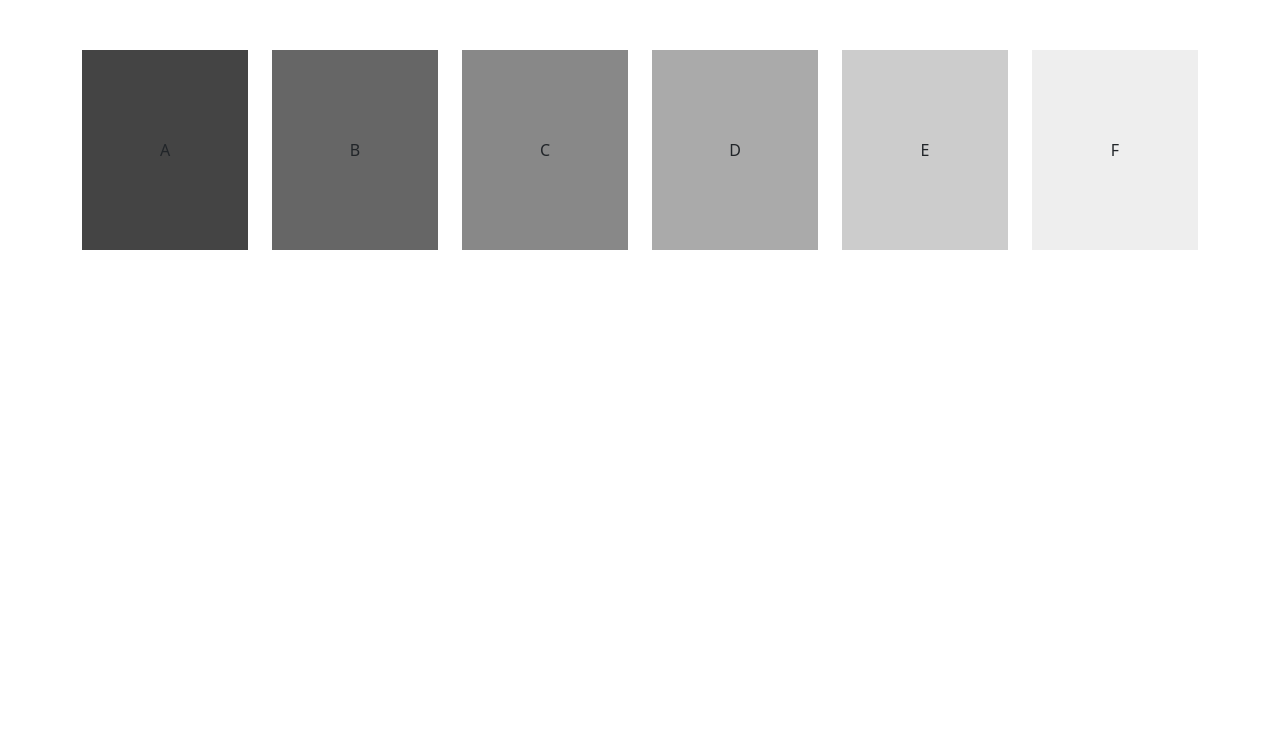
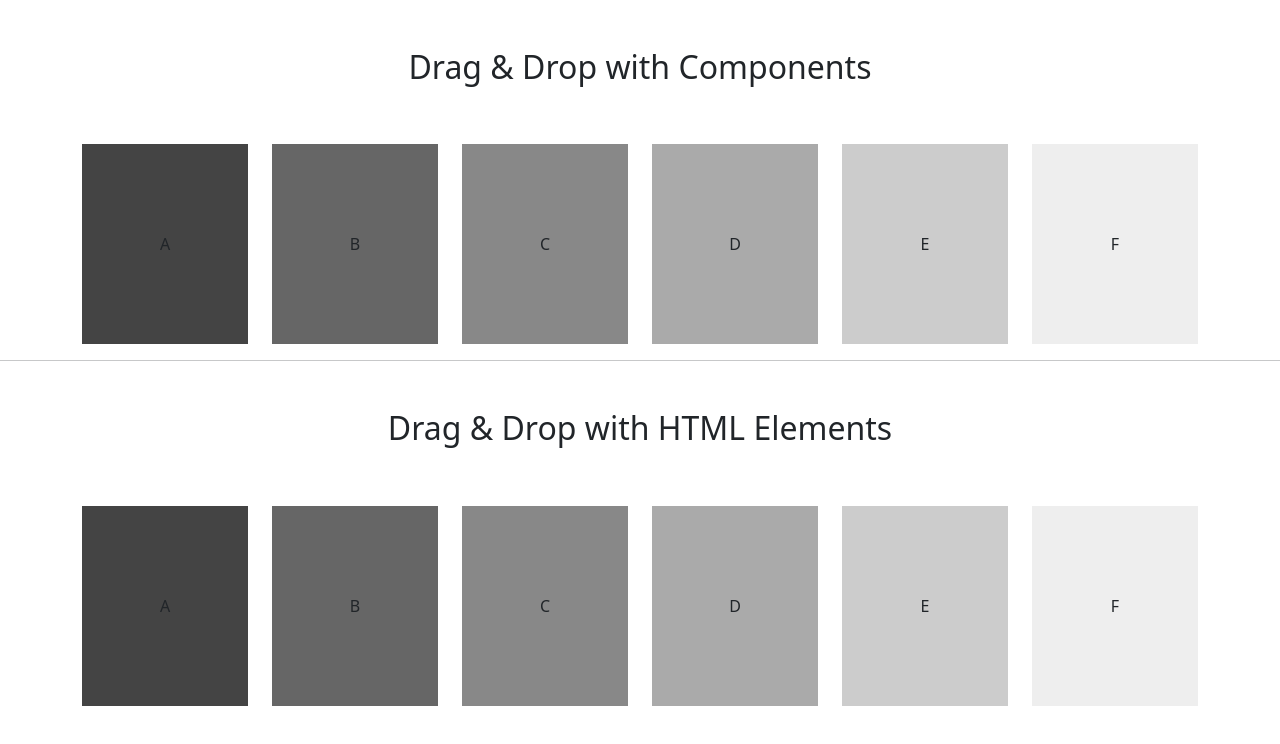
Before and after one commit to terzurumluoglu/drag-and-drop-angular, an Angular app: page / in a window 1280 px wide. Shown: the top 744 px of the page. Built offline with nearby package versions, Linux system fonts and the light colour scheme.

Commit message:
add normal html elements

```diff
--- a/src/app/app.component.html
+++ b/src/app/app.component.html
@@ -1,12 +1,31 @@
 <div class="container text-center">
-    <div class="row">
+    <div class="row mt-5">
+        <h2>Drag & Drop with Components</h2>
         <div #dragbox
         class="col-{{widget?.size}}" style="margin-top: 50px;" *ngFor="let widget of widgets; let i = index"
         draggable="true" (dragstart)="dragStart(i)" (dragover)="dragOver($event, i)" (drop)="drop($event,i)"
         >
             <div class="box">
-                <ng-container *ngComponentOutlet="widget?.component"></ng-container>
+                <ng-container [ngComponentOutlet]="widget?.component"></ng-container>
             </div>
         </div>
     </div>
 </div>
+
+<hr>
+
+<div class="container text-center">
+    <div class="row mt-5">
+        <h2>Drag & Drop with HTML Elements</h2>
+        <div #dragbox
+        class="col-{{widget?.size}}" style="margin-top: 50px;" *ngFor="let widget of widgets; let i = index"
+        draggable="true" (dragstart)="dragStart(i)" (dragover)="dragOver($event, i)" (drop)="drop($event,i)"
+        >
+            <div class="box">
+                <div class="content" [style.background-color]="widget?.colorRGB">
+                    {{widget?.title}}
+                </div>
+            </div>
+        </div>
+    </div>
+</div>
--- a/src/app/app.component.scss
+++ b/src/app/app.component.scss
@@ -4,6 +4,13 @@
     flex-direction: row;
     justify-content: center;
     align-items: center;
+    .content {
+        width: 100%;
+        height: 200px;
+        display: flex;
+        flex-direction: column;
+        justify-content: center;
+    }
 }
 
 .move {
```
